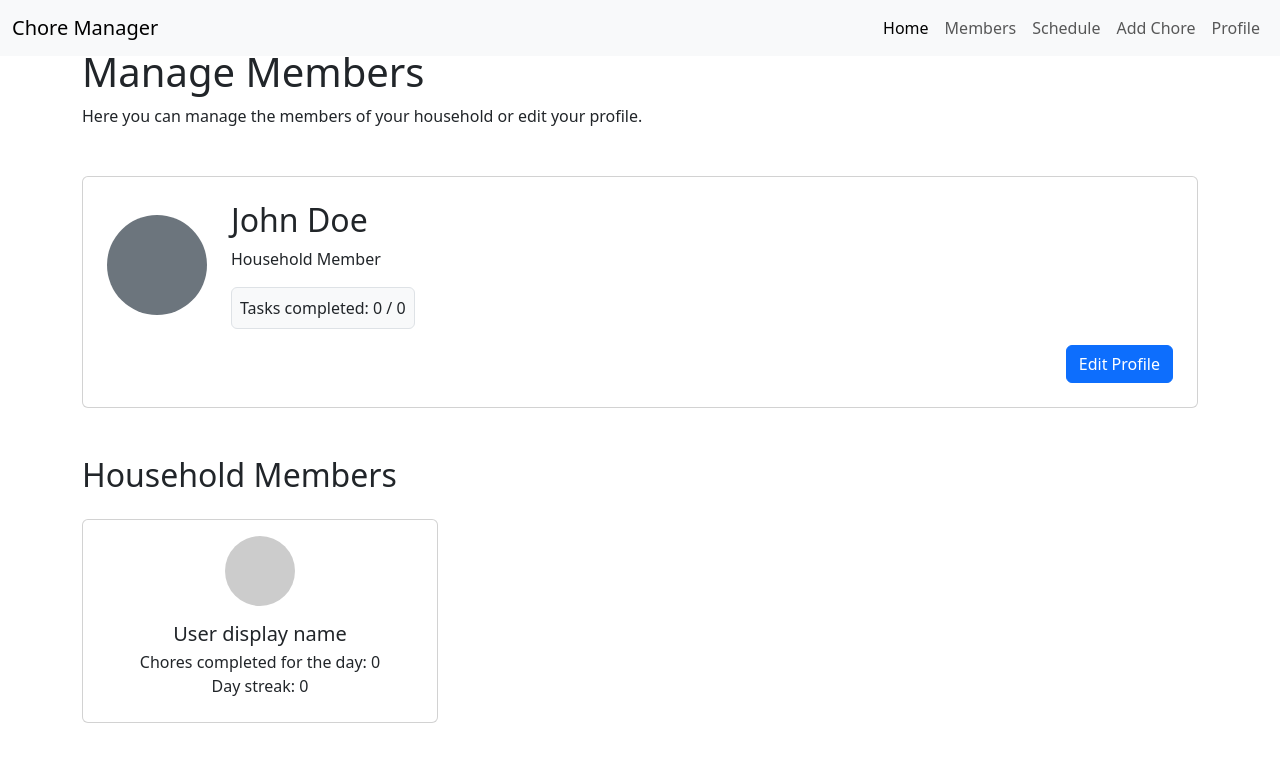
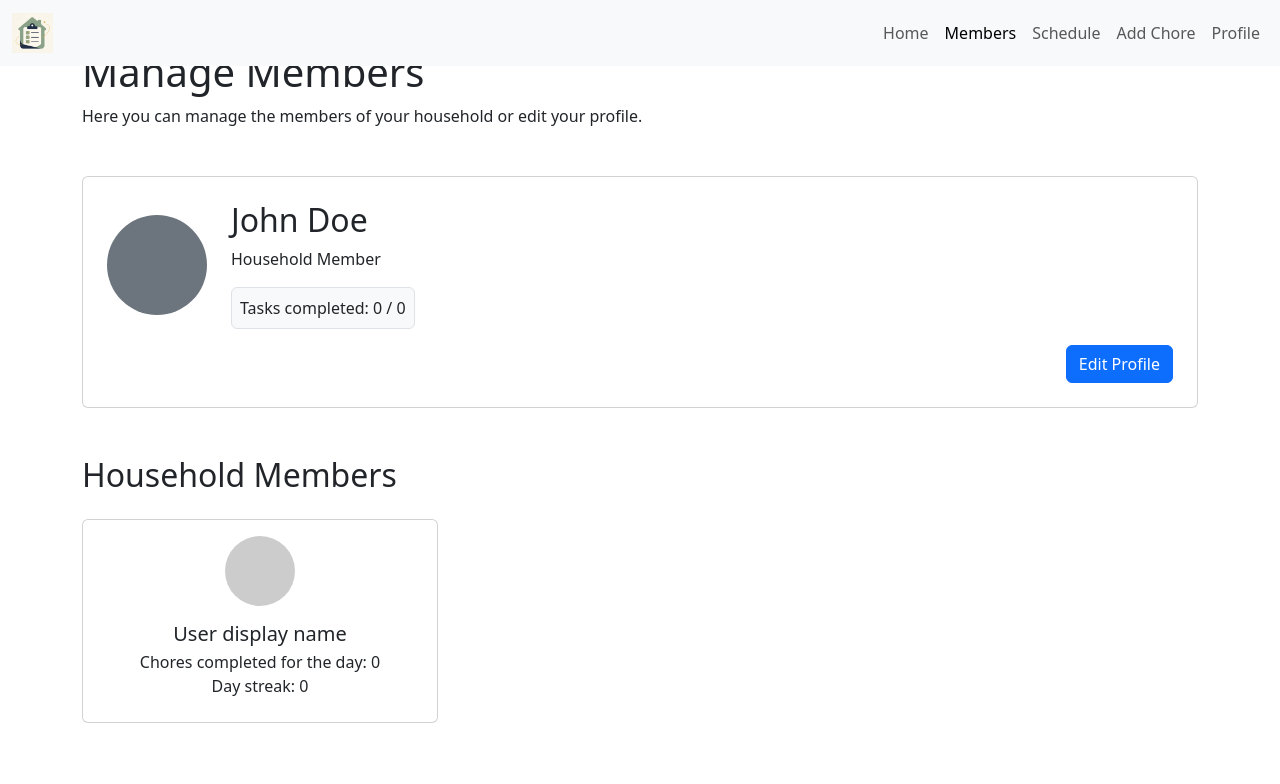
Before and after one commit to ShaneTaylor-IT/MSP2, a plain HTML site: page members.html in a window 1280 px wide. Shown: the top 784 px of the page. Drawn offline with nearby package versions, Linux system fonts and the light colour scheme.

Commit message:
Added favicon and logo for chore manager. Cleaned navbar links to correctly traverse to corresponding HTML pages.

```diff
--- a/assets/css/style.css
+++ b/assets/css/style.css
@@ -42,3 +42,8 @@
 }
 
 /* Remove Bootstrap default styles for buttons and inputs and replace with custom styles */
+
+#logo {
+    height: 40px;
+    width: auto;
+}
--- a/members.html
+++ b/members.html
@@ -14,13 +14,19 @@
     <!-- Custom CSS -->
     <link rel="stylesheet" href="assets/css/style.css">
 
+        <!-- Favicon -->
+    <link rel="apple-touch-icon" sizes="180x180" href="assets/images/apple-touch-icon.png">
+    <link rel="icon" type="image/png" sizes="32x32" href="assets/images/favicon-32x32.png">
+    <link rel="icon" type="image/png" sizes="16x16" href="assets/images/favicon-16x16.png">
+    <link rel="manifest" href="assets/images/site.webmanifest">
+
 </head>
 
 <body>
     <!-- Navigation bar -->
     <nav class="navbar navbar-expand-lg fixed-top bg-body-tertiary">
         <div class="container-fluid">
-            <a class="navbar-brand" href="home.html">Chore Manager</a> <!-- Logo will go here -->
+            <a class="navbar-brand" href="home.html"><img id="logo" src="assets/images/logo.png" alt="Chore Manager Logo"></a> <!-- Logo will go here -->
             <button class="navbar-toggler" type="button" data-bs-toggle="collapse" data-bs-target="#navbarNav"
                 aria-controls="navbarNav" aria-expanded="false" aria-label="Toggle navigation">
                 <span class="navbar-toggler-icon"></span>
@@ -28,10 +34,10 @@
             <div class="collapse navbar-collapse" id="navbarNav">
                 <ul class="navbar-nav ms-auto mb-2 mb-lg-0">
                     <li class="nav-item">
-                        <a class="nav-link active" aria-current="page" href="home.html">Home</a>
+                        <a class="nav-link" aria-current="page" href="home.html">Home</a>
                     </li>
                     <li class="nav-item">
-                        <a class="nav-link" href="members.html">Members</a>
+                        <a class="nav-link active" href="members.html">Members</a>
                     </li>
                     <li class="nav-item">
                         <a class="nav-link" href="schedule.html">Schedule</a>
```
Also changed, not shown: add-chore.html (+9 -3 lines), home.html (+10 -3 lines), index.html (+8 -2 lines), profile.html (+9 -3 lines), schedule.html (+9 -3 lines), assets/images/android-chrome-192x192.png (added), assets/images/android-chrome-512x512.png (added), assets/images/apple-touch-icon.png (added), assets/images/favicon-16x16.png (added), assets/images/favicon-32x32.png (added), assets/images/favicon.ico (added), assets/images/logo.png (added), assets/images/site.webmanifest (added).
